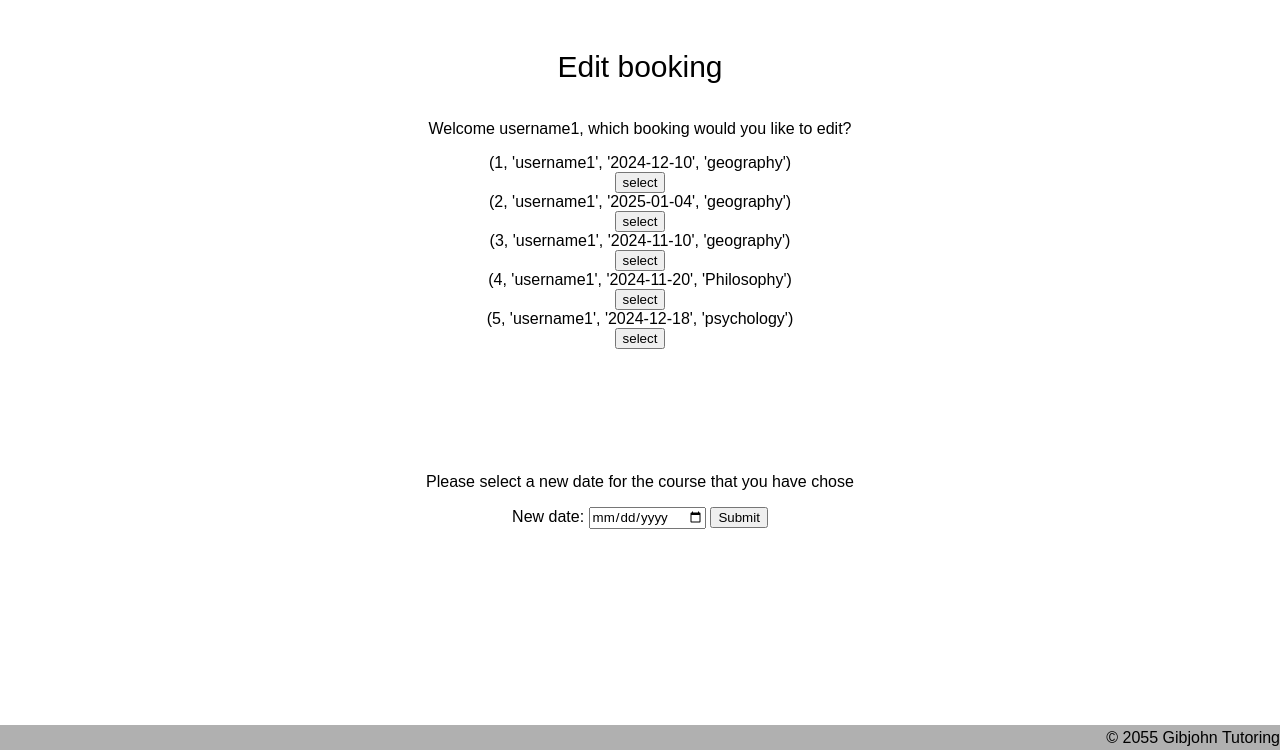
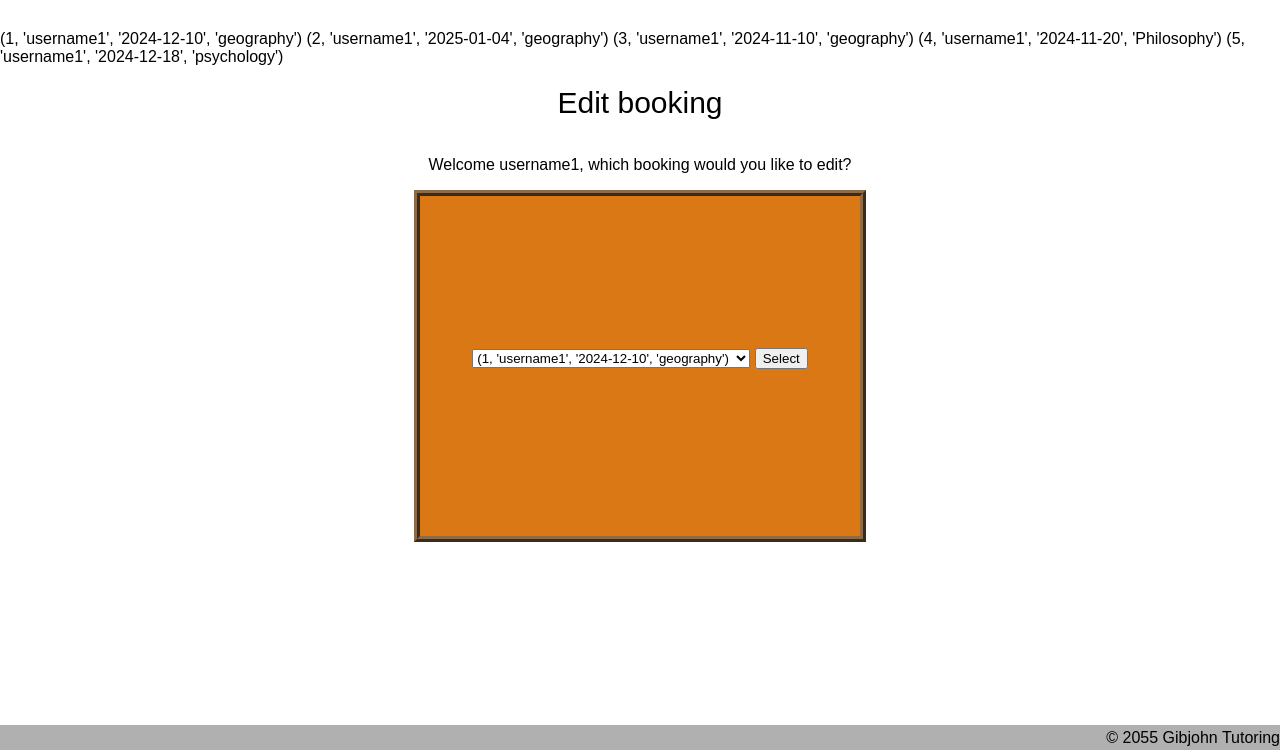
Before and after one commit to chukins/Summer22, a Flask app: page /eBooking in a window 1280 px wide. Shown: the part 50-800 px from the top of the page. Run offline with Flask 3, Linux system fonts and the light colour scheme; a user stored in the database is signed in; data comes from the database, SQL or seed files in the repository; both versions use the stored data as it was after the commit.

Commit message:
Made edit booking actually work

```diff
--- a/app.py
+++ b/app.py
@@ -90,7 +90,7 @@ def Booking():
 
 @app.route('/DelBooking', methods=['POST', 'GET'])
 def DelBooking():
-    booking = request.form.get('booking')
+
     bookDB = sqlite3.connect('database2.db')
     c = bookDB.cursor()
     bookCheck = c.execute('''SELECT * FROM BookingInfo WHERE username = ?''', (session['username'],)).fetchone()
@@ -99,13 +99,31 @@ def DelBooking():
     bookDB.commit()
 
     if request.method == 'POST':
-        c.execute('''DELETE FROM BookingInfo WHERE Username = ? AND BookingDate = ?''', (session['username'], booking))
+        booking = request.form.get('booking')
+        Bookingconfirm = request.form.get('item')
+        Bookingconfirm = Bookingconfirm.split(" ")
+        Bookingconfirm[-1] = Bookingconfirm[-1].replace(")", "")
+        Bookingconfirm[-1] = Bookingconfirm[-1].replace("'", "")
+        c.execute('''DELETE FROM BookingInfo WHERE Username = ? AND BookingDate = ? AND Subject = ?''', (session['username'], booking, Bookingconfirm[-1]))
         bookDB.commit()
         bookDB.close()
-        return render_template('DelBooking.html', username=session.get('username'))
+        return render_template('index.html', username=session.get('username'))
     c = bookDB.cursor()
     bookCheck = c.execute('''SELECT * FROM BookingInfo WHERE username = ?''', (session['username'],)).fetchall()
     return render_template('DelBooking.html', username=session.get('username'), data=bookCheck)
+
+
+
+
+
+
+
+
+
+
+
+
+
 
 @app.route('/cBooking', methods=['POST', 'GET'])
 def cBooking():
@@ -113,14 +131,13 @@ def cBooking():
     if request.method == "POST":
         subject = request.form.get('subject')
         date = request.form.get('date')
-        print(subject, date)
         c = bookDB.cursor()
         bookCheck = c.execute('''INSERT INTO BookingInfo (Username, BookingDate, Subject) VALUES (?, ?, ?)''', (session['username'], date, subject))
         bookDB.commit()
         bookDB.close()
         return render_template("index.html", username=session.get('username'))
-    c= bookDB.cursor()
-    bookCheck = c.execute('''SELECT * FROM BookingInfo WHERE username = ?''', (session['username'],)).fetchall()
+    c = bookDB.cursor()
+    bookCheck = c.execute('''SELECT * FROM BookingInfo WHERE Username = ?''', (session['username'],)).fetchall()
     count = len(bookCheck)
     return render_template('CreateBooking.html', username=session.get('username'), count=count, book="You have reached the maximum amount of bookings")
 
@@ -128,20 +145,24 @@ def cBooking():
 def eBooking():
     bookDB = sqlite3.connect('database2.db')
     if request.method == 'POST':
-        NewBookingDate = request.form.get('bookingDate')
+        Bookingconfirm = request.form.get('item')
+        Bookingconfirm = Bookingconfirm.split(" ")
+        Bookingconfirm[-1] = Bookingconfirm[-1].replace(")", "")
+        Bookingconfirm[-1] = Bookingconfirm[-1].replace("'", "")
+
+        NewBookingDate = request.form.get('NewDate')
         c = bookDB.cursor()
-        bookCheck = c.execute('''SELECT * FROM BookingInfo WHERE username = ?''', (session['username'],)).fetchone()
+        bookCheck = c.execute('''SELECT * FROM BookingInfo WHERE Username = ?''', (session['username'],)).fetchall()
         if bookCheck is None:
-            return render_template('EditBooking.html', book="No bookings found")
+            return render_template('EditBooking.html', username=session.get('username'), book="No bookings found")
         else:
-            c.execute('''UPDATE BookingInfo SET BookingDate = ?''',(NewBookingDate,))
-        bookDB.commit()
-        bookDB.close()
-        return render_template('EditBooking.html', username=session.get('username'))
+            c.execute('''UPDATE BookingInfo
+                       SET BookingDate = ? WHERE Subject = ?''',(NewBookingDate, Bookingconfirm[-1]))
+            bookDB.commit()
+            bookDB.close()
+        return render_template('index.html', username=session.get('username'))
     c = bookDB.cursor()
-    bookCheck = c.execute('''SELECT * FROM BookingInfo WHERE username = ?''', (session['username'],)).fetchall()
-    print(len(bookCheck))
-    print(bookCheck[0])
+    bookCheck = c.execute('''SELECT * FROM BookingInfo WHERE Username = ?''', (session['username'],)).fetchall()
     uniqueBookCheck = []
     for book in bookCheck:
         if book not in uniqueBookCheck:
--- a/static/test.js
+++ b/static/EditBookingDate.js
@@ -1,13 +1,14 @@
 var b = document.getElementById('confirm');
 var a = document.getElementById('booking-form');
+var c = document.getElementById('overlay');
 a.addEventListener('click', function() {
 b.style.top = '300px';
 b.style.opacity= '1';
 b.style.display = 'block';
-document.getElementById('overlay').style.display = 'block';
+c.style.display = 'block';
 console.log('clicked');
 });
 
-document.getElementById('darkenButton').addEventListener('click', function() {
+//document.getElementById('darkenButton').addEventListener('click', function() {
 
-});
+//});
--- a/static/bookingstyles.css
+++ b/static/bookingstyles.css
@@ -8,6 +8,7 @@
 
 ul{
     list-style-type: none;
+    padding: 0
 }
 
 .date{
@@ -20,23 +21,6 @@ ul{
     align-items: center;
     justify-content: center;
 }
-
-#booking-container{
-    display: flex;
-    background-color: #b0b0b0;
-    padding: 20px;
-    border: 6px ridge #8f6a46;
-    height: 250px;
-    width: 400px;
-    justify-content: center;
-    flex-wrap: wrap;
-    align-content: center;
-}
-
-#booking-form:hover{
-    cursor: pointer;
-}
-
 
 #confirm{
     position: absolute;
@@ -54,6 +38,21 @@ ul{
     z-index: 1001;
 }
 
+#booking-container{
+    display: flex;
+    background-color: #da7816;
+    padding: 20px;
+    border: 6px ridge #8f6a46;
+    height: 300px;
+    width: 400px;
+    justify-content: center;
+    flex-wrap: wrap;
+    align-content: center;
+}
+
+#booking-form:hover{
+    cursor: pointer;
+}
 
 #overlay {
     position: fixed;
@@ -65,3 +64,10 @@ ul{
     display: none; /* Hidden by default */
     z-index: 1000; /* Ensure it is on top */
 }
+
+.item{
+    padding: 5px;
+    margin-top: 5px;
+    margin-bottom: 5px;
+    border: 2px solid #bb7127;
+}
--- a/templates/EditBooking.html
+++ b/templates/EditBooking.html
@@ -2,26 +2,35 @@
 {% extends "layout.html" %}
 {% block body %}
     {%if username %}
-    <h1>Edit booking</h1>
 
-    <p>Welcome {{username}}, which booking would you like to edit?</p>
+        {% for item in data %}
+            {{item}}
+        {% endfor %}
+        <script defer src="{{url_for('static', filename='EditBookingDate.js')}}"></script>
+        <div id="overlay"></div>
+        <h1>Edit booking</h1>
+        <p>Welcome {{username}}, which booking would you like to edit?</p>
+        <div id="booking-container">
+            <form method="POST" action="/eBooking">
+                <label for="item"></label>
+                <select name="item" id="item">
+                    <option value="{{data[0]}}">{{data[0]}}</option><br>
+                    <option value="{{data[1]}}">{{data[1]}}</option><br>
+                    <option value="{{data[2]}}">{{data[2]}}</option><br>
+                    <option value="{{data[3]}}">{{data[3]}}</option><br>
+                    <option value="{{data[4]}}">{{data[4]}}</option><br>
+                </select>
+                <button id="booking-form">Select</button>
 
-    <tr>
-        <td>{{data[0]}}</td><button href="#newCourse">select</button>
-        <td>{{data[1]}}</td><button href="#newCourse">select</button>
-        <td>{{data[2]}}</td><button href="#newCourse">select</button>
-        <td>{{data[3]}}</td><button href="#newCourse">select</button>
-        <td>{{data[4]}}</td><button href="#newCourse">select</button>
-        <br>
-    </tr>
-<br><br><br><br><br>
-    <p>Please select a new date for the course that you have chose</p>
-    <form method="POST" action="/EditBooking" id="newCourse">
-        <label for="bookingDate">New date:</label>
-        <input name="bookingDate" type="date" required placeholder="dd/mm/yyyy">
-        <button type="submit">Submit</button>
-    </form>
+                <div id="confirm">
+
+                <label for="NewDate">Please select a new date for the course:</label>
+                <input type="date" name="NewDate" required placeholder="DD/MM/YYYY">
+                <button type="submit">Submit</button>
+                </div>
+            </form>
+        </div>
     {% else %}
-    <h1>You are not logged in. <a href="{{url_for('login')}}">Log in</a></h1>
+        <h1>You are not logged in. <a href="{{url_for('login')}}">Log in</a></h1>
     {% endif %}
 {% endblock %}
```
Also changed, not shown: static/DeleteBookingConfirm.js (added, +10 -0 lines), templates/CreateBooking.html (+6 -6 lines), templates/DelBooking.html (+11 -19 lines), database.db, database2.db.
